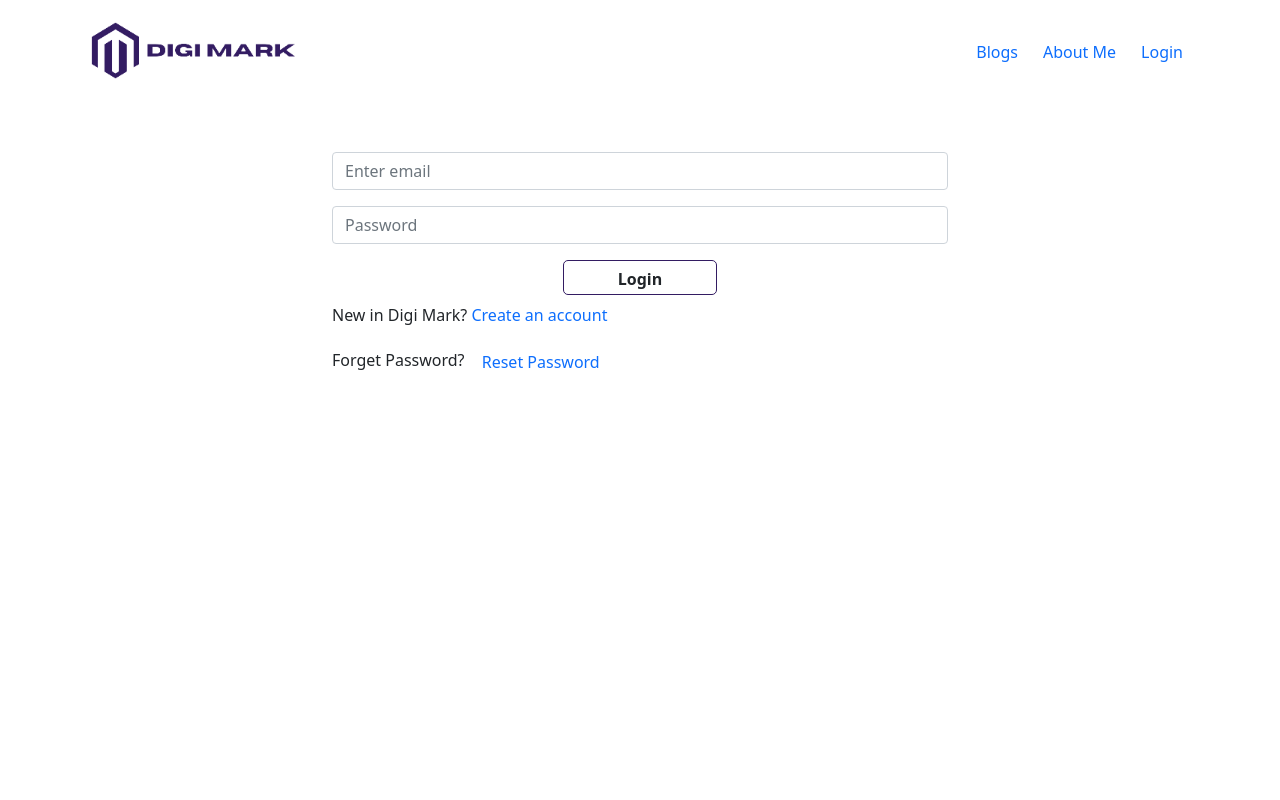
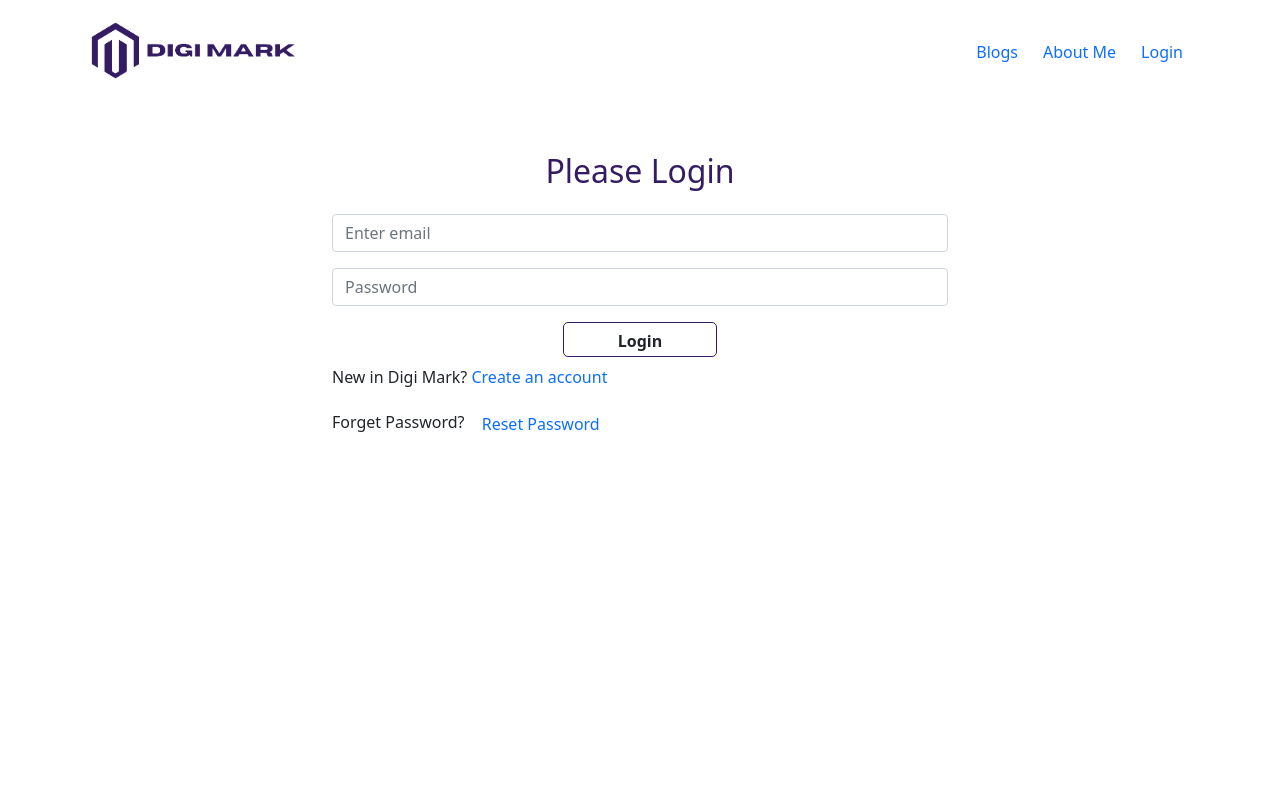
Before and after one commit to kamrul-dev/digital-marketing-service, a React (Create React App) app: page /login in a window 1280 px wide. Shown: the top 800 px of the page. Built offline with nearby package versions, Linux system fonts and the light colour scheme.

Commit message:
Login page title added

```diff
--- a/src/Pages/Login/Login/Login.js
+++ b/src/Pages/Login/Login/Login.js
@@ -7,6 +7,7 @@ const Login = () => {
     return (
         <div className='w-50 mx-auto vh-100 mt-5'>
             <Container>
+                <h2 className='text-center primary-color mb-4'>Please Login</h2>
                 <Form>
                     <Form.Group className="mb-3" controlId="formBasicEmail">
                         <Form.Control type="email" placeholder="Enter email" />
```
